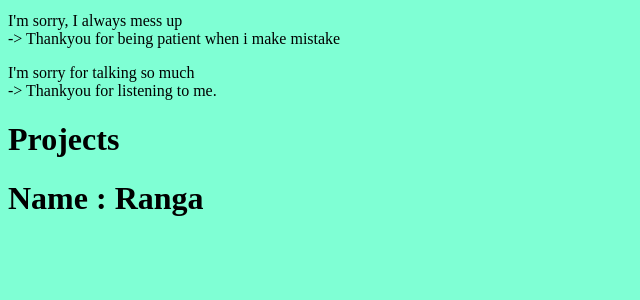
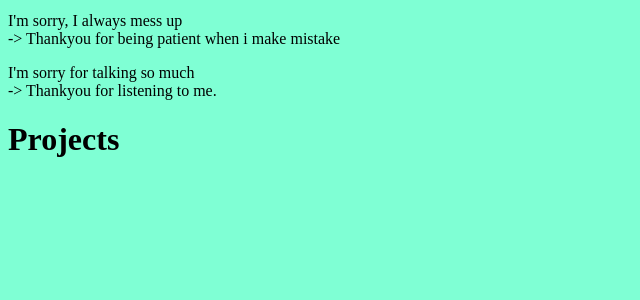
Before and after one commit to rangaomkaram/MyDjangoApplications, a Django app: page /englishpage/ in a window 1280 px wide. Shown: the part 327-627 px from the top of the page, without its empty margins (0-640 px from the left). Run offline with Django 4.2, Linux system fonts and the light colour scheme.

Commit message:
english page

```diff
--- a/projectweb/templates/projectweb/englishphrases.html
+++ b/projectweb/templates/projectweb/englishphrases.html
@@ -32,6 +32,15 @@
 <h1>
     Projects
 </h1>
-<h1>Name : {{name}}</h1>
+
+<!--<h1>Name : {{name}}</h1>
+{% if age > 27 %}
+<h4>{{name}} is older than {{age}}</h4>
+{% endif %}
+
+{% if age == 26 %}
+<h4>{{name}} is {{age}}</h4>
+{% endif %}-->
+
 
 {% endblock content %}
```
